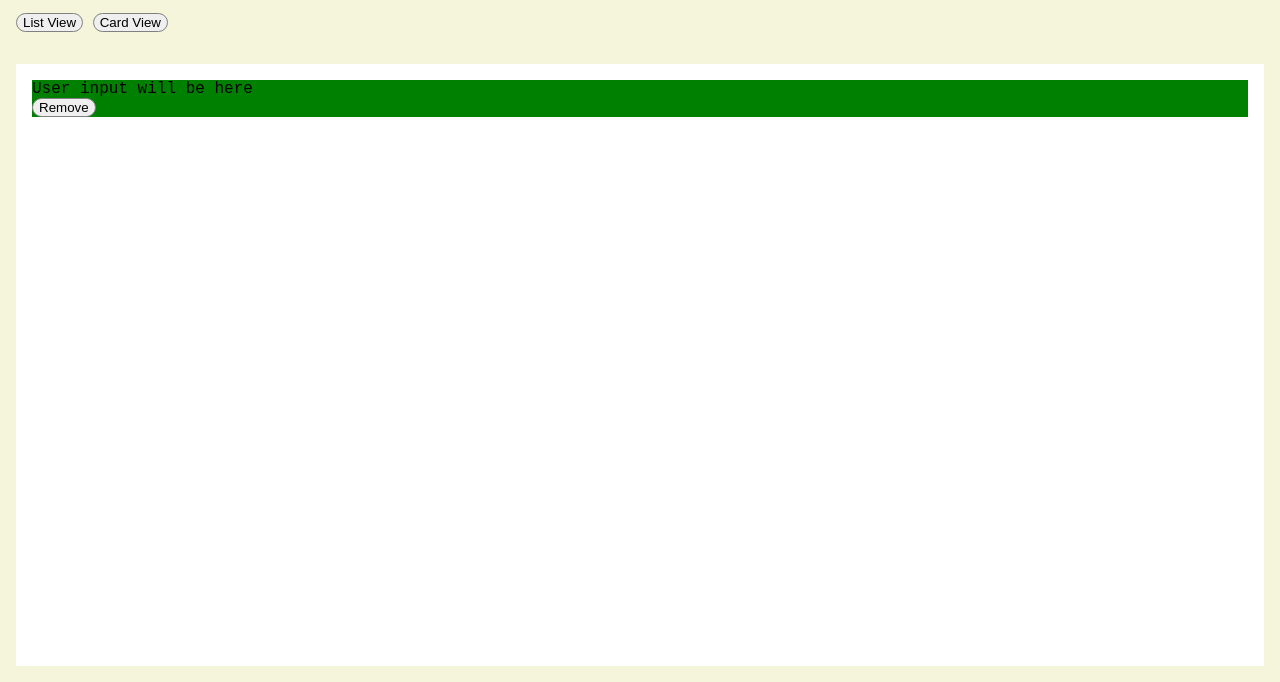
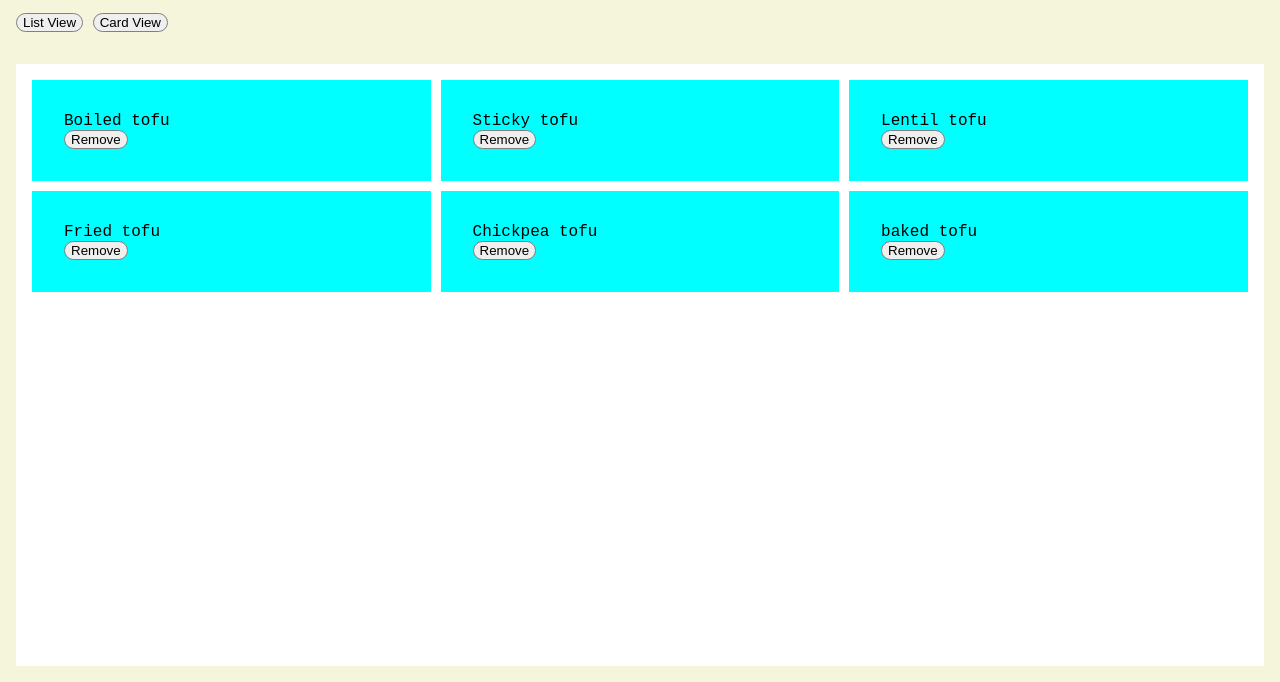
Before and after one commit to alevanella-boop/MAInD-Creative-Coding-Findations-2025, a plain HTML site: page SUBMISSIONS/EXERCISE 1/index.html in a window 1280 px wide. Shown: the part 118-800 px from the top of the page. Drawn offline with Linux system fonts and the light colour scheme.

Commit message:
css general structure

```diff
--- a/SUBMISSIONS/EXERCISE 1/Assets/style.css
+++ b/SUBMISSIONS/EXERCISE 1/Assets/style.css
@@ -17,6 +17,12 @@ time, mark, audio, video {
   font-size: 100%;
   font: inherit;
   vertical-align: baseline;
+}
+
+/*structure _____________________ */
+
+* {
+  box-sizing: border-box;
 }
 
 html {
@@ -47,7 +53,7 @@ input, button {
   border: 1px solid grey;
   padding: 0,6rem;
   height: 2 rem;
-  }
+}
 
 #input-form {
   width: 100%;
@@ -67,16 +73,52 @@ main {
   margin: 1rem;
 }
 
+/*list element _____________________ */
 li {
   list-style-type: none;
 }
 
+/*list style*/
+
 ul.list li {
-  padding: 0rem;
-  background-color: green;
+  padding: 1rem 0;
+  border-bottom: 1px solid grey;
+  display: flex;
+  gap: 1rem;
+  align-items: center;
+}
+
+ul.list li :first-child {
+  padding-top: 0;
+}
+
+ul.list li :last-child {
+  border-bottom: none;
+  padding-bottom: 0;
+}
+
+ul.list li p {
+  flex-grow: 1;
 }
 
 ul.card li {
   padding: 2rem;
   background-color: aqua;
 }
+
+/*card style*/
+
+ul.card {
+  display: flex;
+  flex-wrap: wrap;
+  justify-content: space-between;
+  gap: 0.6rem;
+}
+
+ul.card li {
+  padding: 2rem;
+  background-color: aqua;
+  /*calculus are useful when using the flexbox model, they are sort of parameters */
+  width: calc(100% / 3 - 0.4rem);
+  overflow: hidden;
+}
--- a/SUBMISSIONS/EXERCISE 1/index.html
+++ b/SUBMISSIONS/EXERCISE 1/index.html
@@ -11,7 +11,7 @@
 </head>
 <body>
     <h1>
-     My Tofu Recipes
+     My Tofu Ideas
      </h1>
 
     <header>
@@ -36,11 +36,48 @@
 
 
     <main>
+       <!-- the class will be useful for styling on java. -->
 
-        <ul class="list">
+        <ul class="card">
+            <!-- the other class is "list" -->
             <li>
                 <p>
-                    User input will be here
+                    Boiled tofu
+                </p>
+                <button id="btn-delete">Remove</button>
+            </li>
+
+            <li>
+                <p>
+                    Sticky tofu
+                </p>
+                <button id="btn-delete">Remove</button>
+            </li>
+
+            <li>
+                <p>
+                    Lentil tofu
+                </p>
+                <button id="btn-delete">Remove</button>
+            </li>
+
+            <li>
+                <p>
+                    Fried tofu
+                </p>
+                <button id="btn-delete">Remove</button>
+            </li>
+
+            <li>
+                <p>
+                    Chickpea tofu
+                </p>
+                <button id="btn-delete">Remove</button>
+            </li>
+
+            <li>
+                <p>
+                    baked tofu
                 </p>
                 <button id="btn-delete">Remove</button>
             </li>
```
